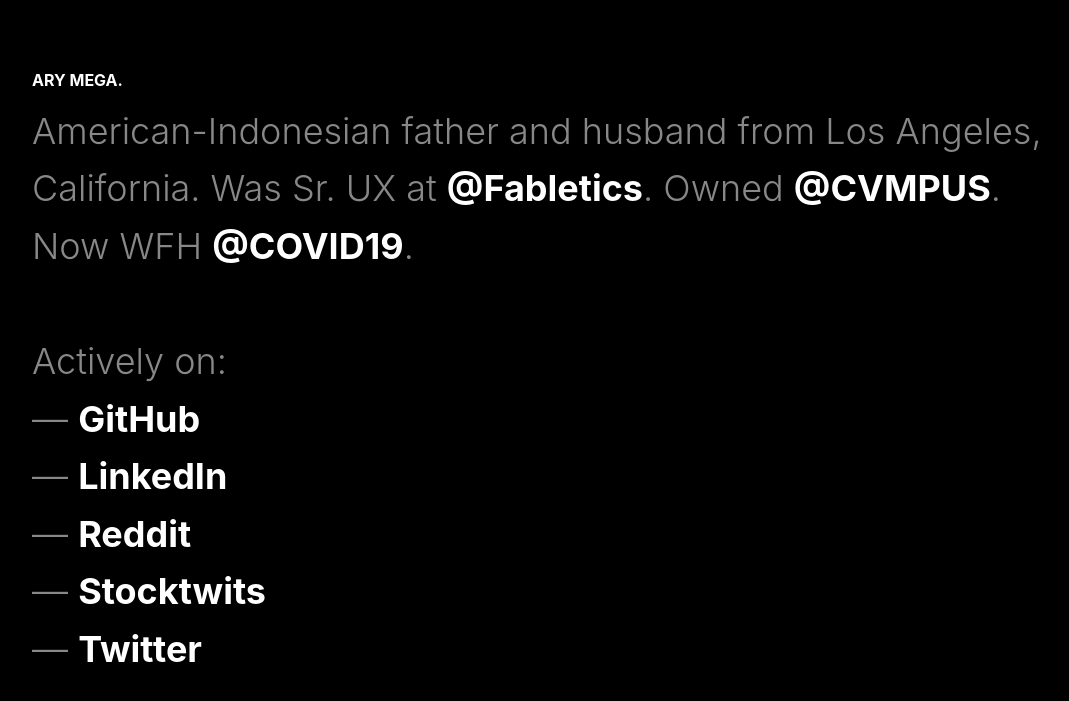
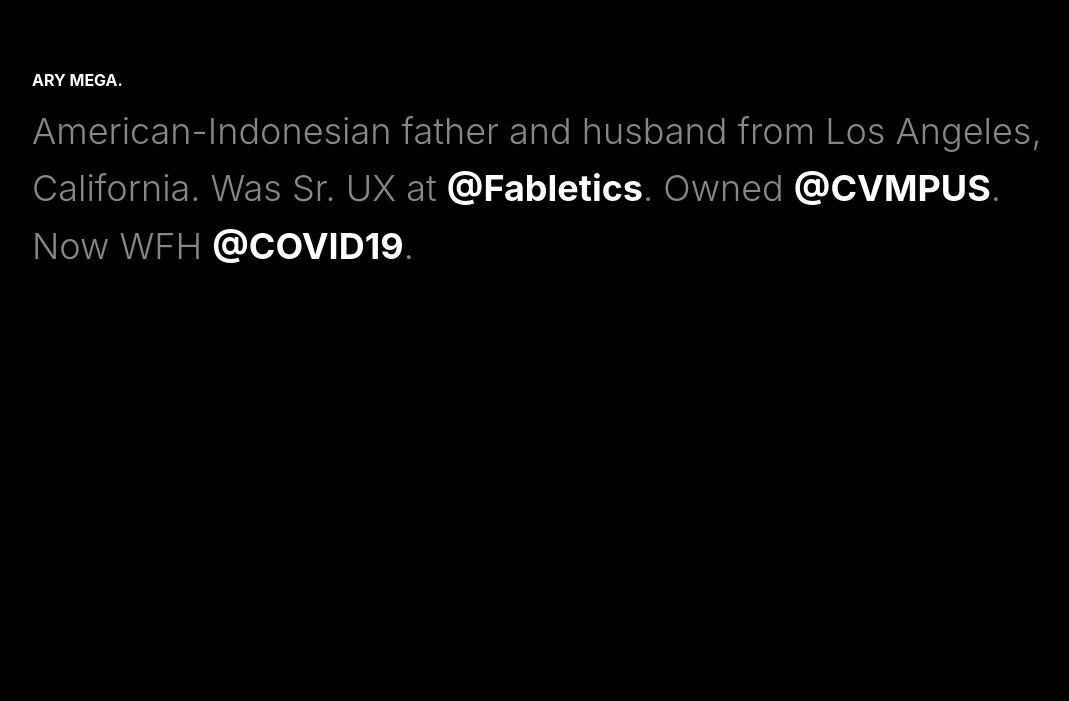
Before and after one commit to aryxmega/ary-mega, a Jekyll site: the page built from index.html, in a window 1280 px wide. Shown: the top 701 px of the page, without its empty margins (8-1077 px from the left). Built offline with Jekyll 4.4.1, drawn with Linux system fonts in a browser that asks for light colours; some web fonts are replaced.

Commit message:
Update index.html

```diff
--- a/index.html
+++ b/index.html
@@ -10,15 +10,7 @@ layout: default
             <strong>Ary Mega.</strong><br>
 
             American-Indonesian father and husband from Los Angeles, California. Was Sr. UX at <a href="https://techstylefashiongroup.com/" title="TechStyle Fashion Group" target="_blank">@Fabletics</a>. Owned <a href="https://www.instagram.com/cvmpus" title="CVMPUS" target="_blank">@CVMPUS</a>. Now WFH <a href="https://awwwry.com/" title="@AWWWRY" target="_blank">@COVID19</a>.<br><br>
-
-            Actively on:<br>
-            &mdash; <a href="https://www.github.com/awwwry" target="_blank" title="GitHub">GitHub</a><br>
-            &mdash; <a href="https://www.linkedin.com/in/awwwry" target="_blank" title="LinkedIn">LinkedIn</a><br>
-            &mdash; <a href="https://www.reddit.com/u/awwwry" target="_blank" title="Reddit">Reddit</a><br>
-            &mdash; <a href="https://stocktwits.com/awwwry" target="_blank" title="Stocktwits">Stocktwits</a><br>
-            &mdash; <a href="https://www.twitter.com/awwwry" target="_blank" title="Twitter">Twitter</a><br><br>
         </h1>
     </div>
-
   </article>
 </div>
```
